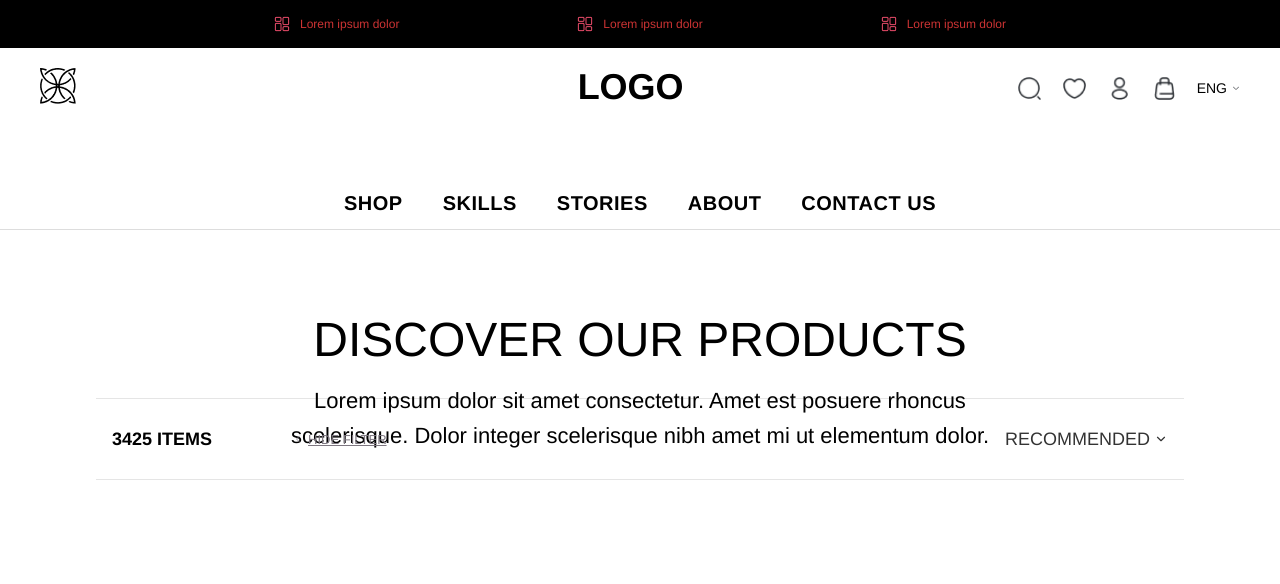
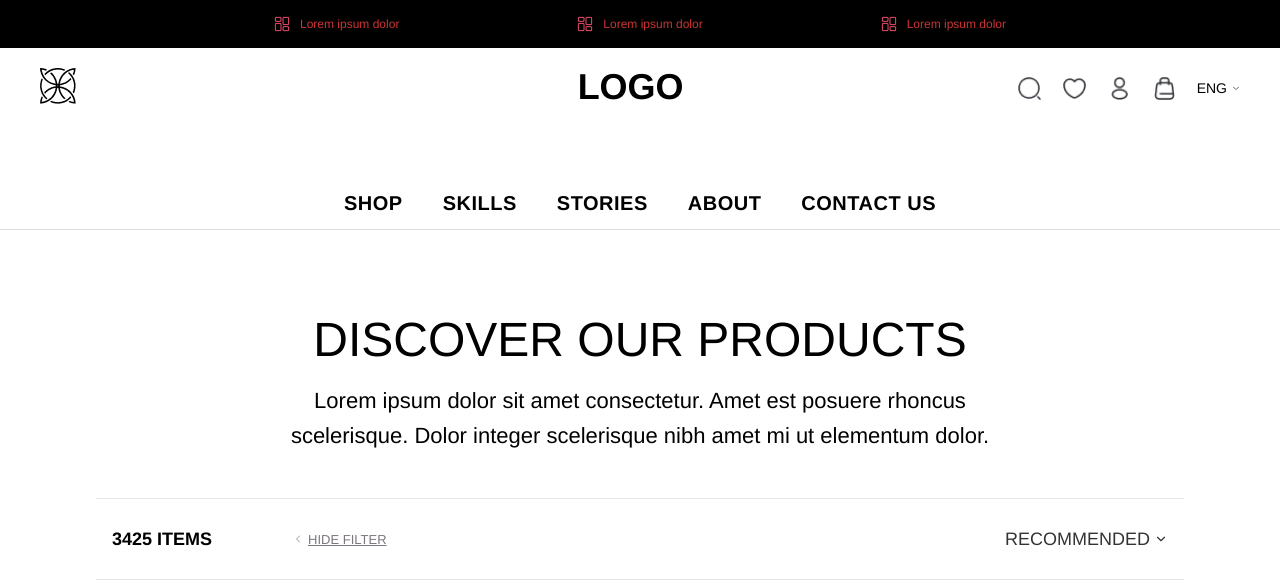
Before and after one commit to MytriAryani/Ecommerce-exp, a React (Vite) app: page / in a window 1280 px wide. Shown: the top 584 px of the page. Built offline with nearby package versions, Linux system fonts and the light colour scheme.

Commit message:
solved overlap issue

```diff
--- a/src/components/Herosection.css
+++ b/src/components/Herosection.css
@@ -2,6 +2,7 @@
     display:flex;
     flex-direction: column;
     align-items: center;
+    margin-bottom: 50px;
 }
 .hero-section{
     display:flex;
@@ -9,6 +10,7 @@
     align-items: center;
     height:168px;
     width:721px;
+    margin-bottom: 50px;
 }
 .hero-section h1{
     font-weight: 200;
--- a/src/components/TopBarOptions.css
+++ b/src/components/TopBarOptions.css
@@ -7,6 +7,7 @@
     border-top: 1px solid #e5e5e5;
     background-color: white;
     height:3.5rem;
+    margin-top: 50px;
 
   }
 
```
Also changed, not shown: src/components/footer.jsx (added).
